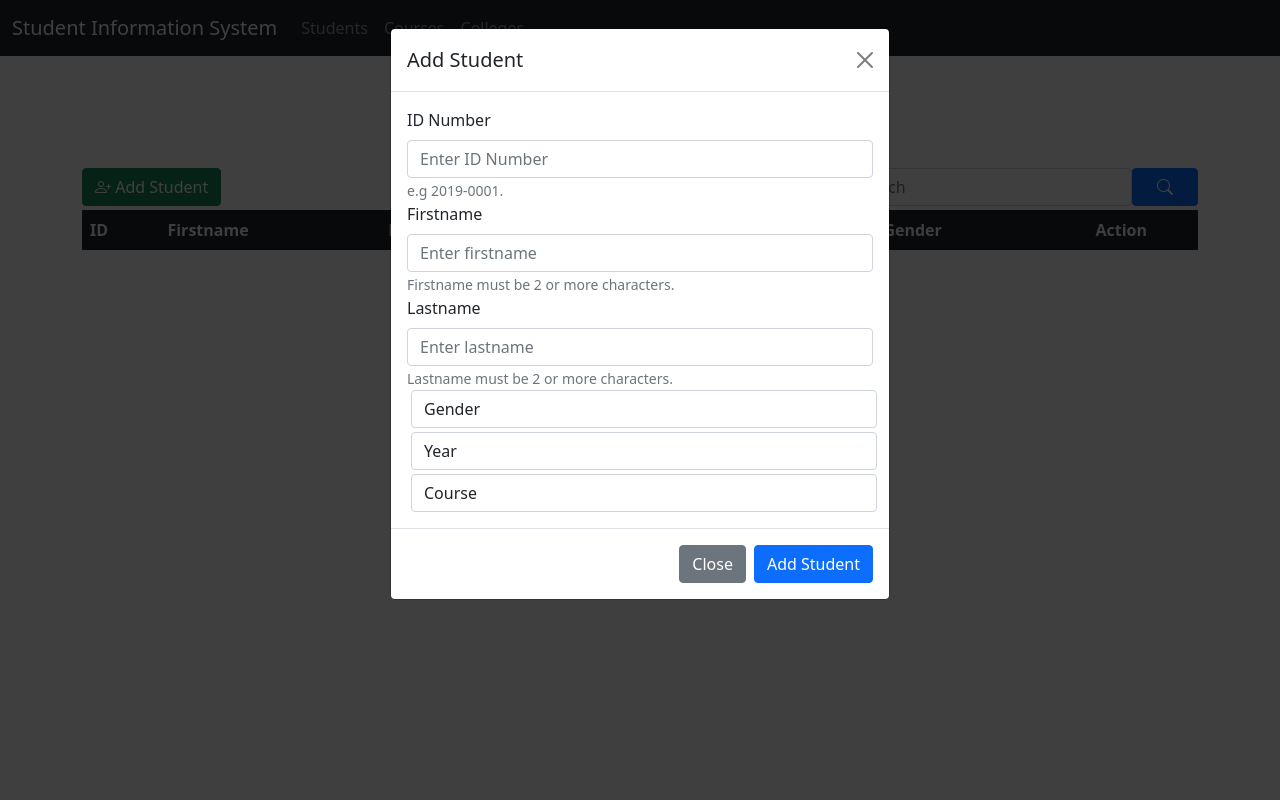
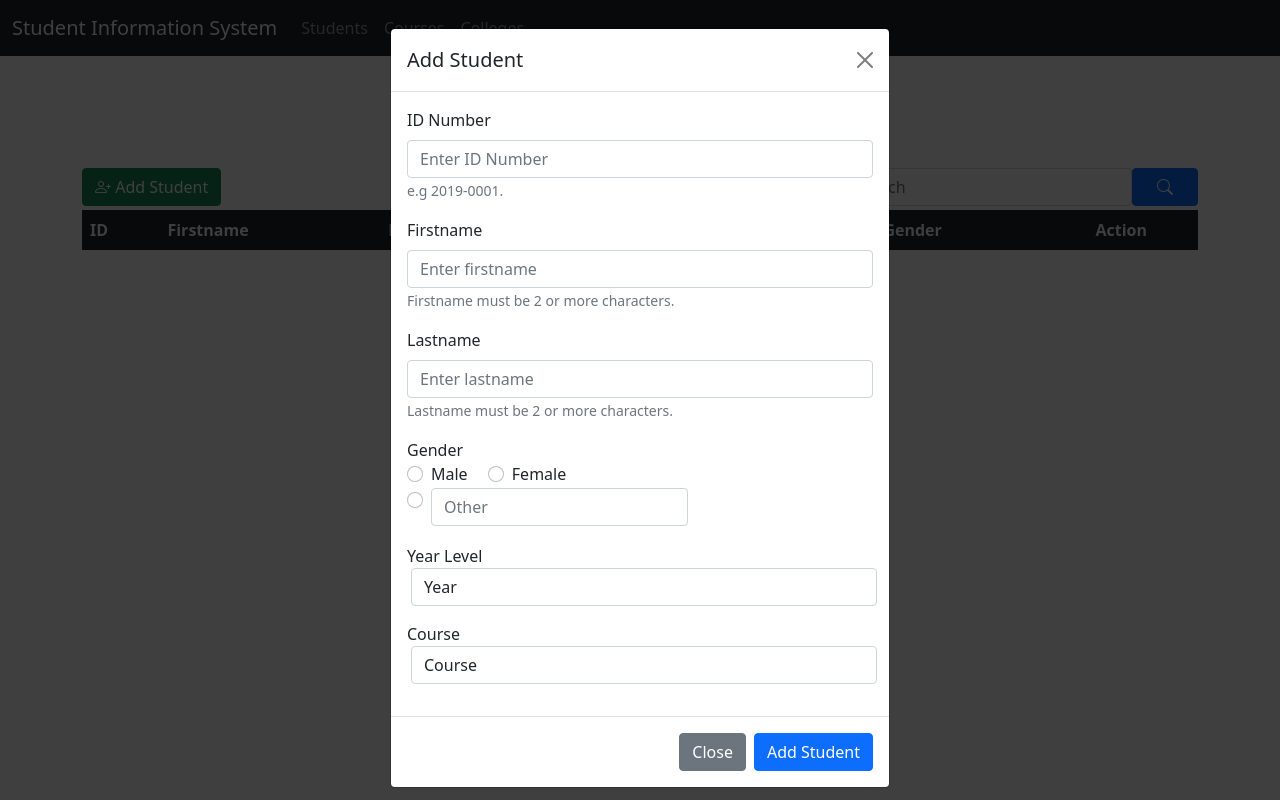
Before and after one commit to richardjamolodmagsalayjr/StudentInformationSystem-WebApplication-Python, a Flask app: page /student in a window 1280 px wide, after a click on "Add Student". Run offline with Flask 2, Linux system fonts and the light colour scheme; data that the repository does not hold is empty; some libraries are stand-ins or nearby versions.

Commit message:
Redesign gender entry using radio button on add and edit student forms

```diff
--- a/ssis_website/student/manage_student.py
+++ b/ssis_website/student/manage_student.py
@@ -9,7 +9,7 @@ def displayStudentPage():
     form = StudentForm()
     students = db.Student.display_students()
     course_options = db.Course.get_course()
-    gender_options = ["Male", "Female", "Gay", "Lesbain", "Bisexual"]
+    gender_options = ["Male", "Female", "Other"]
     return render_template("student_page.html", students=students, course_options=course_options,
                             gender_options=gender_options, form=form)
 
@@ -20,10 +20,12 @@ def addStudent():
         id_number = form.id_number.data
         firstname = form.firstname.data.upper()
         lastname = form.lastname.data.upper()
-        gender = request.form['gender']
         course_code = request.form['course_code'].upper()
         year_level = int(request.form['year_level'])
-
+        if request.form['gender'] == "Other":
+            gender = request.form['gender_other']
+        else:
+            gender = request.form['gender']
         try:
             if validateIdNumber(id_number):
                 student = db.Student(id_number, firstname, lastname, gender, year_level, course_code)
@@ -44,10 +46,12 @@ def editStudent():
         id_number = form.id_number.data
         firstname = form.id_number.data.upper()
         lastname = form.id_number.data.upper()
-        gender = request.form['gender']
         course_code = request.form['course_code'].upper()
         year_level = int(request.form['year_level'])
-
+        if request.form['gender'] == "Other":
+            gender = request.form['gender_other']
+        else:
+            gender = request.form['gender']
         try:
             if validateIdNumber(id_number):
                 db.Student.edit_student(id_number, firstname, lastname, gender, year_level, course_code, old_id_number)
--- a/ssis_website/templates/student_page.html
+++ b/ssis_website/templates/student_page.html
@@ -2,8 +2,6 @@
 
 {% block page_label %}Manage Students{% endblock %}
 {% block manage_student %}
-
-
 
 <div class="container">
   <div class="row justify-content-between">
@@ -68,7 +66,7 @@
               </button>
             </td>
           </tr>
-
+          <!-- edit student modal -->
             <div class="modal fade" id="edit-student-modal{{student[0]}}" tabindex="-1" aria-labelledby="edit-student-label" aria-hidden="true">
               <div class="modal-dialog">
                 <div class="modal-content">
@@ -91,7 +89,7 @@
                           />
                         </div>
                         <!--Id number entry -->
-                        <div class="form-group">
+                        <div class="form-group mb-3">
                           {{ form.id_number.label(class="form-label")}}
                           {{ form.id_number(class="form-control", value=student[0] )}}
                           <!-- <label for="id_number">ID number</label>
@@ -106,7 +104,7 @@
                         </div>
 
                       <!--firstname entry-->
-                      <div class="form-group">
+                      <div class="form-group mb-3">
                         {{ form.firstname.label(class="form-label") }}
                         {{ form.firstname(class="form-control", value=student[1])}}
                         <!-- <label for="firstname">Firstname</label>
@@ -121,7 +119,7 @@
                       </div>
 
                         <!--lastname entry-->
-                      <div class="form-group">
+                      <div class="form-group mb-3">
                         {{ form.lastname.label(class="form-label") }}
                         {{ form.lastname(class="form-control", value=student[2]) }}
                         <!-- <label for="lastname">Lastname</label>
@@ -136,17 +134,71 @@
                       </div>
 
                       <!-- gender entry -->
-                      <div class='form-group'>
-                        <select required=True class="form-control col ms-1 me-2" id="gender" name="gender">
-                          <option disabled>Gender</option>
-                          <option>Male</option>
-                          <option>Female</option>
-                          <option>Others</option>
-                        </select>
-                      </div>
+            <div class='form-group mb-3'>
+              <div>
+                <label for="gender form-label">Gender</label>
+              </div>
+
+              {% if student[5] == "Male" %}
+                <div class="form-check form-check-inline">
+                  <input checked class="form-check-input" type="radio" name="gender" id="gender" value="Male">
+                  <label class="form-check-label">Male</label>
+                </div>
+                <div class="form-check form-check-inline">
+                  <input class="form-check-input" type="radio" name="gender" id="gender" value="Female">
+                  <label class="form-check-label">Female</label>
+                </div>
+                <div class="form-check form-check-inline">
+                  <input class="form-check-input" type="radio" name="gender" id="gender" value="Other">
+                  <input type="text"
+                  class="form-control"
+                  id="gender_other"
+                  name="gender_other"
+                  placeholder="Other"
+                  />
+                </div>
+              {% elif student[5] == "Female" %}
+                <div class="form-check form-check-inline">
+                  <input class="form-check-input" type="radio" name="gender" id="gender" value="Male">
+                  <label class="form-check-label">Male</label>
+                </div>
+                <div class="form-check form-check-inline">
+                  <input checked class="form-check-input" type="radio" name="gender" id="gender" value="Female">
+                  <label class="form-check-label">Female</label>
+                </div>
+                <div class="form-check form-check-inline">
+                  <input class="form-check-input" type="radio" name="gender" id="gender" value="Other">
+                  <input type="text"
+                  class="form-control"
+                  id="gender_other"
+                  name="gender_other"
+                  placeholder="Other"
+                  />
+              {% else %}
+              <div class="form-check form-check-inline">
+                <input class="form-check-input" type="radio" name="gender" id="gender" value="Male">
+                <label class="form-check-label">Male</label>
+              </div>
+              <div class="form-check form-check-inline">
+                <input class="form-check-input" type="radio" name="gender" id="gender" value="Female">
+                <label class="form-check-label">Female</label>
+              </div>
+              <div class="form-check form-check-inline">
+                <input checked class="form-check-input" type="radio" name="gender" id="gender" value="Other">
+                <input type="text"
+                class="form-control"
+                id="gender_other"
+                name="gender_other"
+                placeholder="Other"
+                value = "{{student[5]}}"
+                required
+                />
+              {% endif %}
+            </div>
 
                       <!-- year_level entry -->
-                      <div class='form-group'>
+                      <div class='form-group mb-3'>
+                        <label for="year_level form-label">Year Level</label>
                         <select type="number" required=True class="form-control col ms-1 me-2" id="year_level" name="year_level">
                           <option disabled><b>Year</b></option>
                             <option>1</option>
@@ -157,7 +209,8 @@
                         </select>
                       </div>
 
-                      <div class='form-group'>
+                      <div class='form-group mb-3'>
+                        <label for="course form-label">Course</label>
                         <select  required=True class="form-control col col me-1" id="course_code" name="course_code">
                             <option disabled>Course</option>
                             {% for course in course_options %}
@@ -197,7 +250,7 @@
             <form action="{{url_for('student.addStudent')}}" method="POST">
               {{ form.hidden_tag() }}
               <!--Id number entry -->
-              <div class="form-group">
+              <div class="form-group mb-3">
                 {{ form.id_number.label(class="form-label") }}
                 {{ form.id_number(class="form-control", placeholder="Enter ID Number") }}
                 <!-- <label for="id_number">ID number</label>
@@ -212,7 +265,7 @@
               </div>
 
             <!--firstname entry-->
-            <div class="form-group">
+            <div class="form-group mb-3">
               {{ form.firstname.label(class="form-label") }}
               {{ form.firstname(class="form-control", placeholder="Enter firstname") }}
               <!-- <label for="firstname">Firstname</label>
@@ -227,7 +280,7 @@
             </div>
 
               <!--lastname entry-->
-            <div class="form-group">
+            <div class="form-group mb-3">
               {{ form.lastname.label(class="form-label") }}
               {{ form.lastname(class="form-control", placeholder="Enter lastname") }}
               <!-- <label for="lastname">Lastname</label>
@@ -242,17 +295,33 @@
             </div>
 
             <!-- gender entry -->
-            <div class='form-group mb-1'>
-              <select required=True class="form-control col ms-1 me-2" id="gender" name="gender">
-                <option disabled selected>Gender</option>
-                {% for gender in gender_options %}
-                  <option>{{gender}}</option>
-                {% endfor %}
-              </select>
+
+            <div class='form-group mb-3'>
+              <div>
+                <label for="gender form-label">Gender</label>
+                </div>
+                <div class="form-check form-check-inline">
+                  <input class="form-check-input" type="radio" name="gender" id="gender" value="Male">
+                  <label class="form-check-label">Male</label>
+                </div>
+                <div class="form-check form-check-inline">
+                  <input class="form-check-input" type="radio" name="gender" id="gender" value="Female">
+                  <label class="form-check-label">Female</label>
+                </div>
+                <div class="form-check form-check-inline">
+                  <input class="form-check-input" type="radio" name="gender" id="gender" value="Other">
+                  <input type="text"
+                  class="form-control"
+                  id="gender_other"
+                  name="gender_other"
+                  placeholder="Other"
+                  />
+                </div>
             </div>
 
             <!-- year_level entry -->
-            <div class='form-group mb-1'>
+            <div class='form-group mb-3'>
+              <label for="year_level form-label">Year Level</label>
               <select type="number" required=True class="form-control col ms-1 me-2" id="year_level" name="year_level">
                 <option disabled selected><b>Year</b></option>
                 <option>1</option>
@@ -263,7 +332,8 @@
               </select>
             </div>
 
-            <div class='form-group'>
+            <div class='form-group mb-3'>
+              <label for="course form-label">Course</label>
               <select  required=True class="form-control col ms-1 me-1" id="course_code" name="course_code">
                   <option disabled selected hidden>Course</option>
                   {% for course in course_options %}
```
